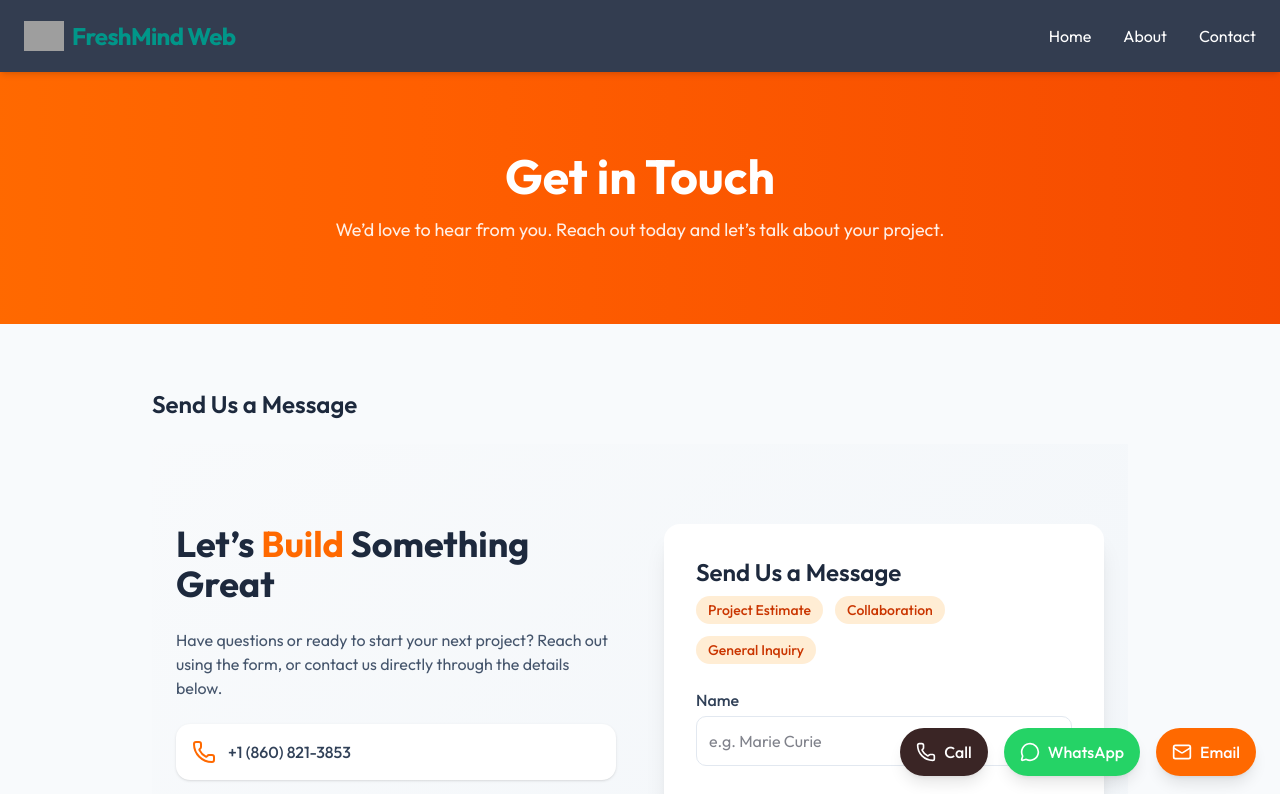
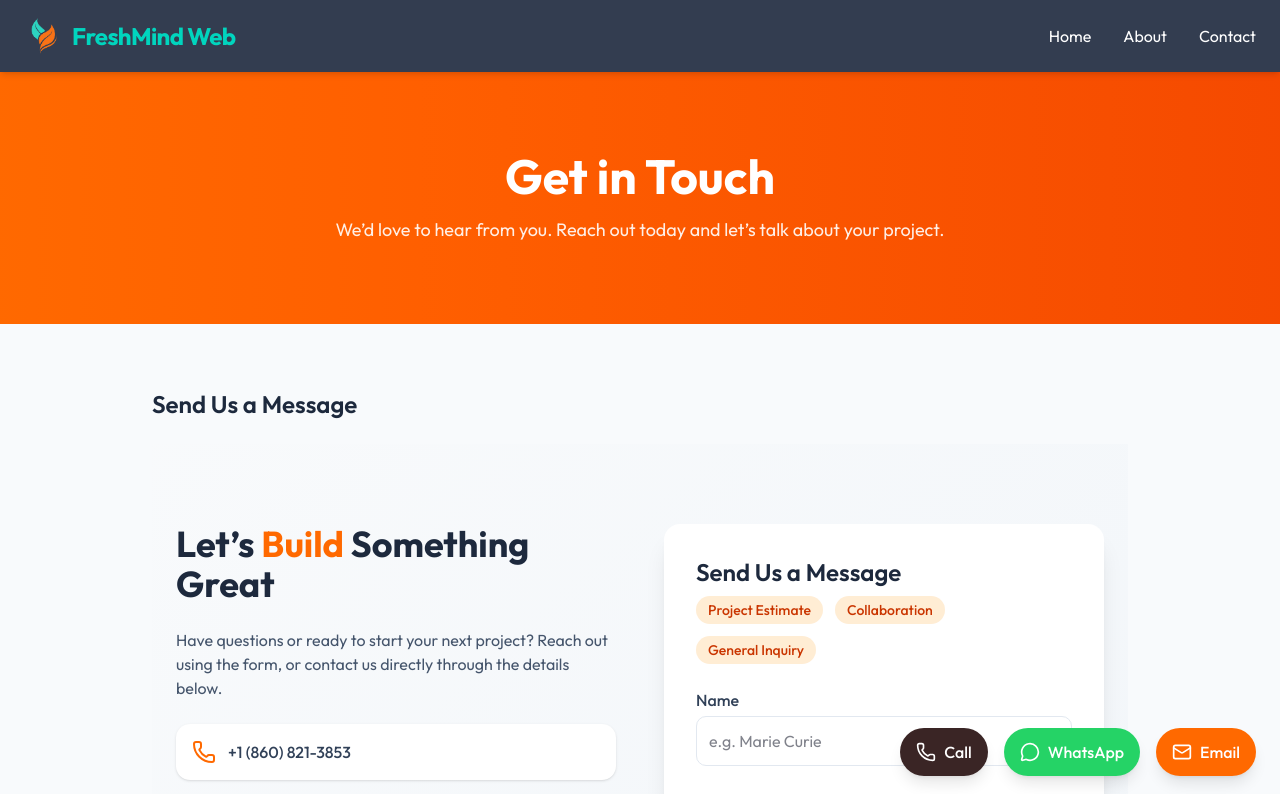
Before and after one commit to Hisaw304/FreshMind-Web, a React (Vite) app: page /contact in a window 1280 px wide. Shown: the top 794 px of the page. Built offline with nearby package versions, Linux system fonts and the light colour scheme; grey boxes are pictures that could not be loaded.

Commit message:
logo update

```diff
--- a/package.json
+++ b/package.json
@@ -19,6 +19,7 @@
     "framer-motion": "^12.23.12",
     "lucide-react": "^0.542.0",
     "react": "^19.1.1",
+    "react-countup": "^6.5.3",
     "react-dom": "^19.1.1",
     "react-router-dom": "^7.8.2",
     "react-typed": "^2.0.12",
--- a/src/components/Footer.jsx
+++ b/src/components/Footer.jsx
@@ -7,7 +7,7 @@ export default function Footer() {
       <div className="container mx-auto px-6 grid md:grid-cols-3 gap-8">
         {/* Brand */}
         <div>
-          <h2 className="text-2xl font-bold text-teal-600">FreshMind Web</h2>
+          <h2 className="text-2xl font-bold text-teal-400">FreshMind Web</h2>
           <p className="mt-1 text-sm text-slate-600">
             Building modern websites with speed & creativity
           </p>
--- a/src/components/Navbar.jsx
+++ b/src/components/Navbar.jsx
@@ -19,7 +19,7 @@ export default function Navbar() {
           />
 
           {/* Brand Name */}
-          <span className="text-2xl font-bold text-teal-600 tracking-tight">
+          <span className="text-2xl font-bold text-teal-400 tracking-tight">
             FreshMind Web
           </span>
         </Link>
```
Also changed, not shown: public/logo.png (added), 1 other file (tests, documents, lock files or other folders).
